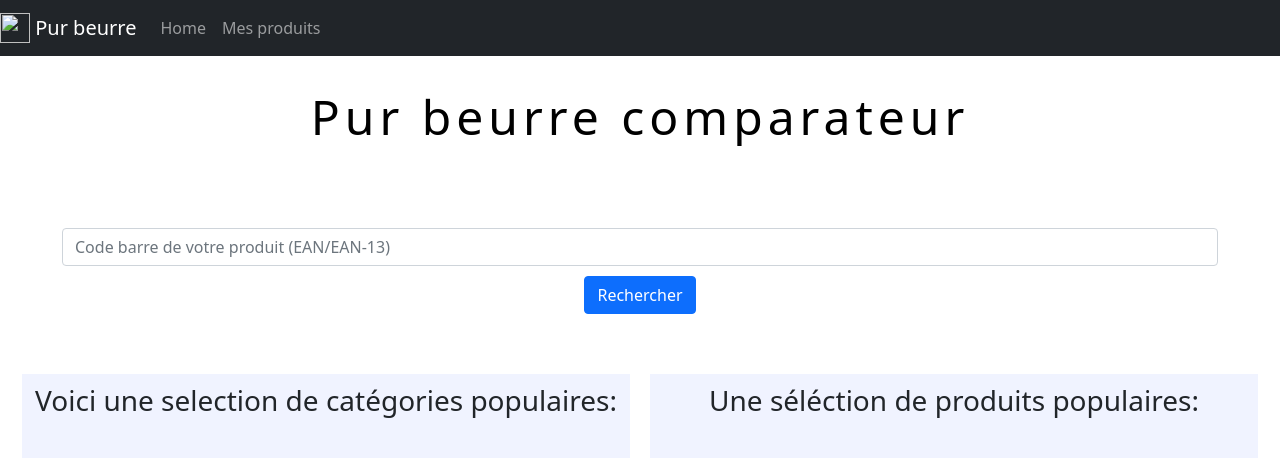
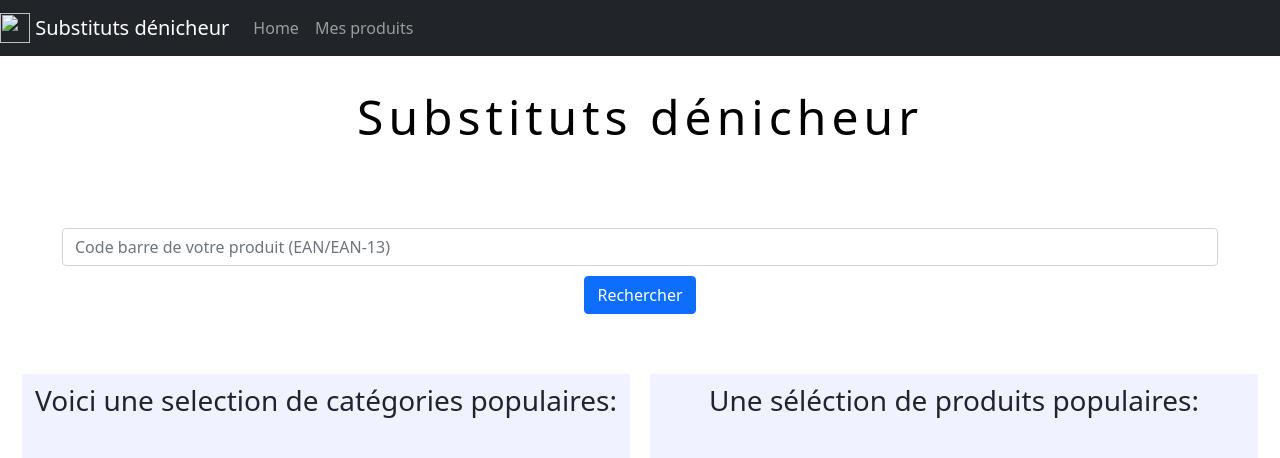
Before and after one commit to Q-R-Code/P5_Pur_Beurre, a Flask app: page / in a window 1280 px wide. Shown: the top 458 px of the page. Run offline with Flask 2, Linux system fonts and the light colour scheme; data that the repository does not hold is empty; parts of the project's set-up code (start-up, migrations or seed data) failed here and were passed over; some libraries are stand-ins or nearby versions.

Commit message:
maj nom site

```diff
--- a/main.py
+++ b/main.py
@@ -48,6 +48,7 @@ def product_to_save():
         product = request.form["product"]
         product = ast.literal_eval(product)
         Sub_to_save(product)
+        return redirect("products")
     else:
         return redirect(url_for("home"))
 
--- a/templates/base.html
+++ b/templates/base.html
@@ -16,7 +16,7 @@
 <nav class="navbar navbar-expand-lg navbar-dark bg-dark">
     <a class="navbar-brand" href="/">
         <img src="" width="30" height="30" class="d-inline-block align-top" alt="">
-        Pur beurre</a>
+        Substituts dénicheur</a>
     <button class="navbar-toggler" type="button" data-toggle="collapse" data-target="#navbarNav"
             aria-controls="navbarNav" aria-expanded="false" aria-label="Toggle navigation">
         <span class="navbar-toggler-icon"></span>
--- a/templates/home.html
+++ b/templates/home.html
@@ -4,7 +4,7 @@
 
 {% block content %}
 
-<h1>Pur beurre comparateur</h1>
+<h1>Substituts dénicheur</h1>
 <center>
     {% with messages = get_flashed_messages() %}
     {% if messages %}
--- a/templates/my_products.html
+++ b/templates/my_products.html
@@ -13,7 +13,7 @@
             </article>
             <article>
                 <p>Le nutriscore pour ce produit est :</p><br>
-                <img src="https://static.openfoodfacts.org/images/attributes/nutriscore-{{x[4]}}.svg" alt=""/>
+                <img src="{{x[4]}}" alt=""/>
                 <p>Voici les valeurs nutritionnelles de celui-ci:</p><br>
                 <img src="{{x[5]}}" height="200" width="200" alt=""/>
             </article>
@@ -21,6 +21,9 @@
                 <p>Vous pouvez trouver ce produit chez: : </p>
                 <h3>{{x[6]}}</h3>
             </article>
+            <article>
+                <p>UN BOUTON POUR SUPPR</p>
+            </article>
         </section>
 {% endfor %}
 {% endblock %}
```
